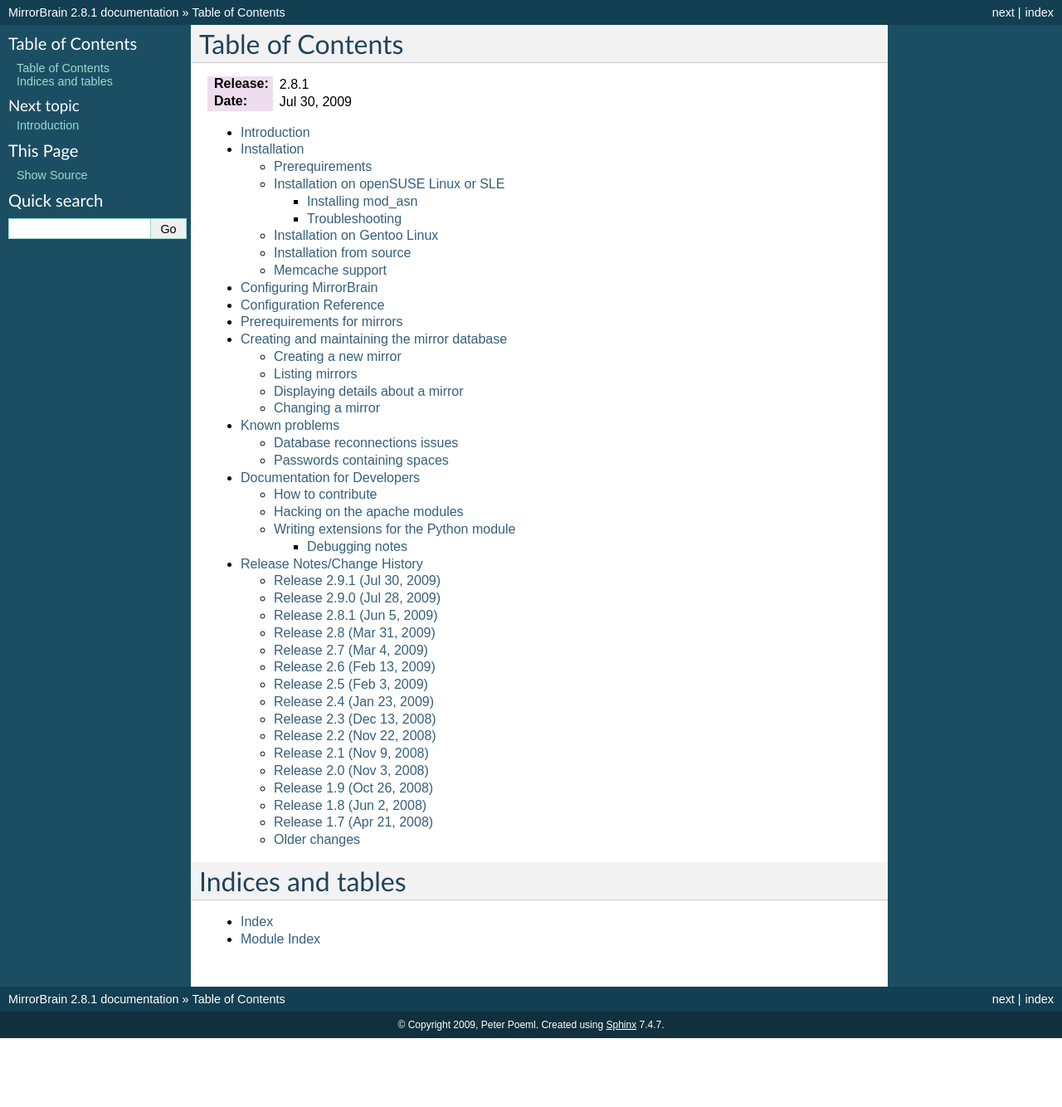
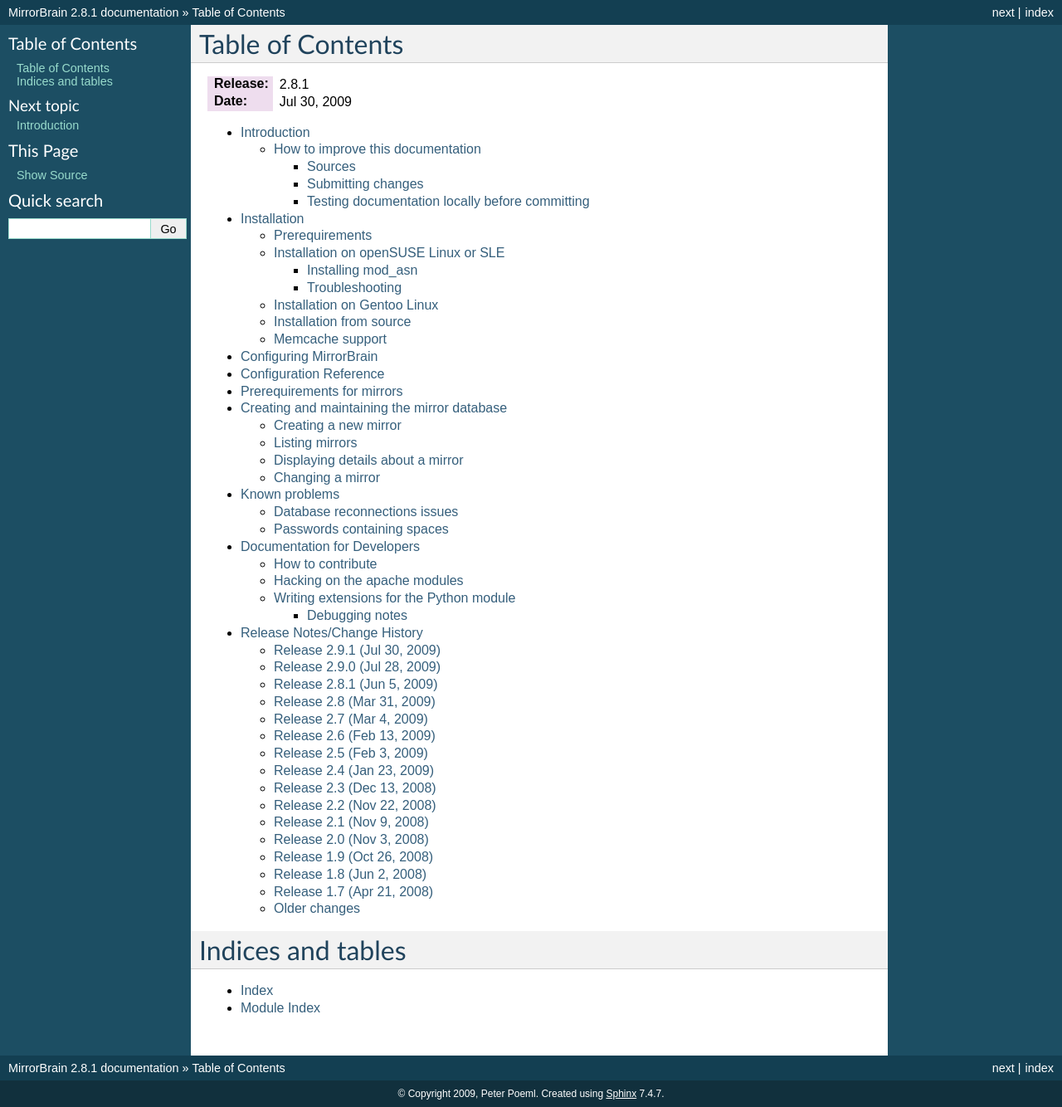
Before and after one commit to hayalci/mirrorbrain, a Sphinx documentation site: the page built from docs/index.rst, in a window 1280 px wide. Shown: the whole page at 83% size. Built offline with Sphinx 7.4.7, drawn with Linux system fonts in a browser that asks for light colours; before the commit the page ends 1251 px from its top, so only the background shows below that; some of the changed lines change nothing that is shown.

Commit message:
docs: Rewrite the intro. In particular, explain how the documentation is being worked on.
git-svn-id: http://svn.mirrorbrain.org/svn/mirrorbrain/trunk@7726 2d291e14-ff0c-0410-a3fa-d5caa9871f55

```diff
--- a/docs/intro.rst
+++ b/docs/intro.rst
@@ -1,17 +1,70 @@
 Introduction
 ============
 
-MirrorBrain is an open source framework to run a content delivery network using
-mirror servers. It solves a challenge that many popular open source projects
-face - a flood of download requests, often magnitudes more than a single site
-could practically handle.
+This documentation describes how to install, configure and use MirrorBrain.
 
-A central (and probably the most obvious) part is a "download redirector" which
-automatically redirects requests from web browsers or download programs to a
-mirror server near them.
+It may be useful to consult the :ref:`release_notes` for changes.
 
-Choosing a suitable mirror for a users request is the key, and MirrorBrain uses
-geolocation and global routing data to make a sensible choice, and achieve
-load-balancing for the mirrors at the same time. The used algorithm is both
-sophisticated and easy to control and tune. In addition, MirrorBrain monitors
-mirrors, scans them for files, generates mirror lists, and more.
+The detailed history of changes in the documentation itself could be looked at
+`here <http://svn.mirrorbrain.org/viewvc/mirrorbrain/trunk/docs/>`_.
+
+
+How to improve this documentation
+---------------------------------
+
+Working on the documentation is easy. This section explains how it is done.
+
+
+Sources
+^^^^^^^
+
+The documentation sources are maintained in the `docs subdirectory`_ of the
+MirrorBrain Subversion repository. The source is formatted in
+`reStructuredText`_. reStructuredText is simple to learn, and resembling Wiki
+markup which is quick to edit. Every page of the online documentation has a
+link named "Source" which displays the corresponding source file in the
+subversion repository. You can use this to look at the source and get a feeling
+for the way the format works.
+
+HTML is generated using the `Sphinx Python Documentation Generator`_. Every
+change in the svn repository directly becomes visible at
+http://mirrorbrain.org/docs/, through a post-commit hook running the generator.
+
+Check out a working copy of the source with this command::
+
+    svn checkout http://svn.mirrorbrain.org/viewvc/mirrorbrain/trunk/ mirrorbrain
+
+
+Submitting changes
+^^^^^^^^^^^^^^^^^^
+
+To submit changes, there are several options:
+
+* sending patches to the mirrorbrain@mirrorbrain.org mailing list
+* requesting write access to the subversion repository (do so by writing to the
+  mailing list)
+* of course, it is fully appropriate (and appreciated) if you simply send plain
+  mail, pointing out deficiencies, or giving suggestions.
+
+
+Testing documentation locally before committing
+^^^^^^^^^^^^^^^^^^^^^^^^^^^^^^^^^^^^^^^^^^^^^^^
+
+It is useful to test changes by generating HTML locally before committing. To
+be able to do this, you need to install the `Sphinx Python Documentation
+Generator`_. It is available readily packaged on most platforms, named named
+``python-sphinx``, ``py25-sphinx`` or similarly.
+
+Generating the documentation is as easy as::
+
+    cd docs
+    make html
+
+Then just open :file:`_build/html/index.html` in your web browser. Simply rerun
+the :command:`make` command after changes, watch its output for errors or
+warnings, and reload your browser window.
+
+
+.. _`docs subdirectory`: http://svn.mirrorbrain.org/viewvc/mirrorbrain/trunk/docs/
+.. _`reStructuredText`: http://docutils.sf.net/rst.html
+.. _`Sphinx Python Documentation Generator`: http://sphinx.pocoo.org/
```
